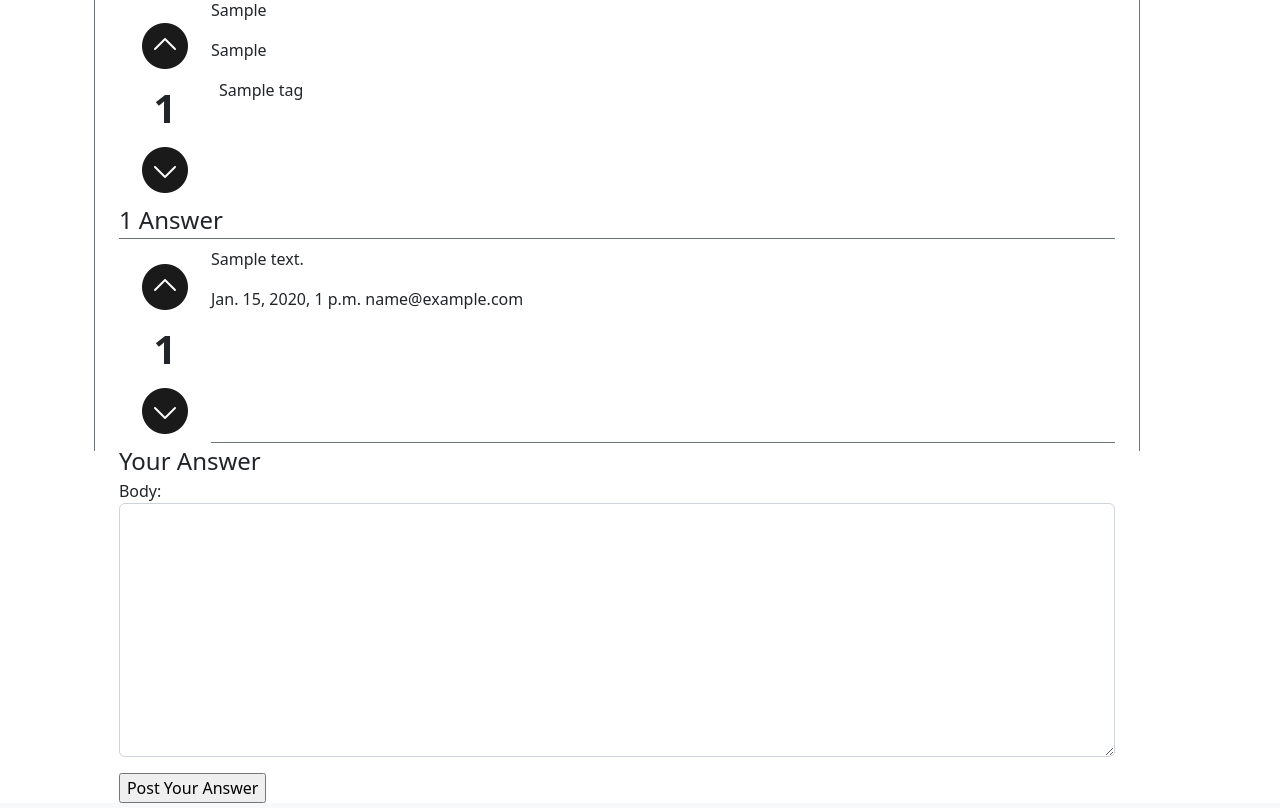
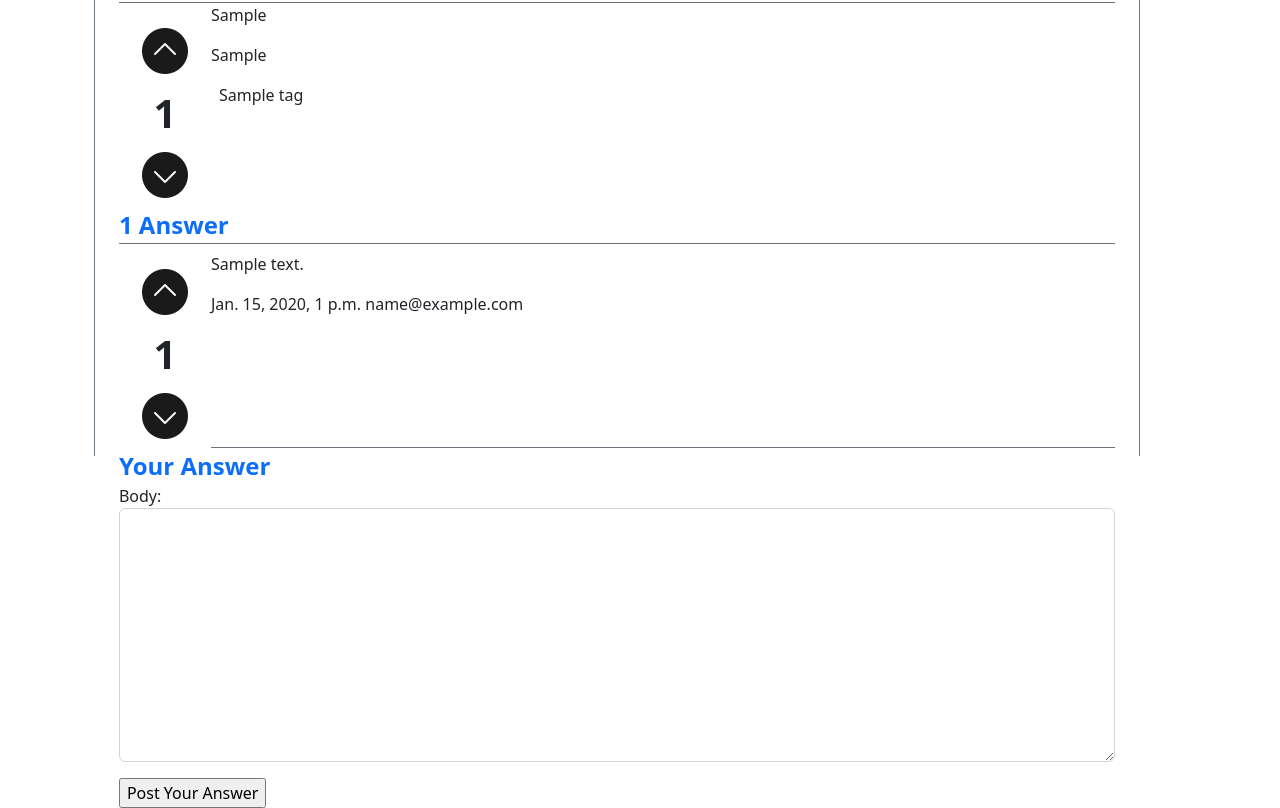
Before and after one commit to valed-dm/soclone, a Django app: page /questions/1/ in a window 1280 px wide. Shown: the part 411-1219 px from the top of the page. Run offline with Django 4.2, Linux system fonts and the light colour scheme; tables that the repository leaves empty hold one stand-in row (values such as "Sample post"); parts of the project's set-up code (start-up, migrations or seed data) failed here and were passed over; some libraries are stand-ins or nearby versions.

Commit message:
blue color, weight, size added to headings

```diff
--- a/soclone/templates/base.html
+++ b/soclone/templates/base.html
@@ -56,7 +56,8 @@
           </button>
           <div class="d-flex align-items-baseline w-100">
             <div class="d-flex align-items-baseline w-100">
-              <a class="navbar-brand" href="{% url 'home' %}">Stack Overflow Clone</a>
+              <a class="navbar-brand fs-4 fw-bolder text-secondary"
+                 href="{% url 'home' %}">Stack Overflow Clone</a>
               <a class="nav nav-link nav-item" href="{% url 'about' %}">About</a>
             </div>
             <div class="collapse navbar-collapse d-inline-flex"
--- a/soclone/templates/questions/answer_form.html
+++ b/soclone/templates/questions/answer_form.html
@@ -1,4 +1,4 @@
-<span class="fs-4">Your Answer</span>
+<span class="fs-4 fw-bolder text-primary">Your Answer</span>
 <form method="post">
   {% csrf_token %}
   {{ answer_form.as_p }}
--- a/soclone/templates/questions/question_detail.html
+++ b/soclone/templates/questions/question_detail.html
@@ -7,7 +7,7 @@
   <article class="question">
     <header>
       <div class="d-flex justify-content-between">
-        <span class="fs-4">{{ question.title }}</span>
+        <span class="fs-4 fw-bolder text-primary">{{ question.title }}</span>
         <a class="btn btn-primary" href={% url "questions:question_create" %}>Ask Question</a>
       </div>
       <div class="border-bottom border-secondary pb-2">
@@ -46,9 +46,9 @@
       <article class="answer">
         <div class="d-flex justify-content-between border-bottom border-secondary">
           {% if answers_qty %}
-            <span class="fs-4">{{ answers_qty }} Answer{{ answers_qty | pluralize:'s' }}</span>
+            <span class="fs-4 fw-bolder text-primary">{{ answers_qty }} Answer{{ answers_qty | pluralize:'s' }}</span>
           {% else %}
-            <span class="fs-4">Not Answered</span>
+            <span class="fs-4 fw-bolder text-primary">Not Answered</span>
           {% endif %}
         </div>
         {% for answer in answers %}
--- a/soclone/templates/questions/question_list.html
+++ b/soclone/templates/questions/question_list.html
@@ -7,7 +7,7 @@
   <div>
     <header>
       <div class="d-flex justify-content-between">
-        <span class="fs-4">Top Questions</span>
+        <span class="fs-4 fw-bolder text-primary">Top Questions</span>
         <a class="btn btn-primary" href={% url "questions:question_create" %}>Ask Question</a>
       </div>
     </header>
```
